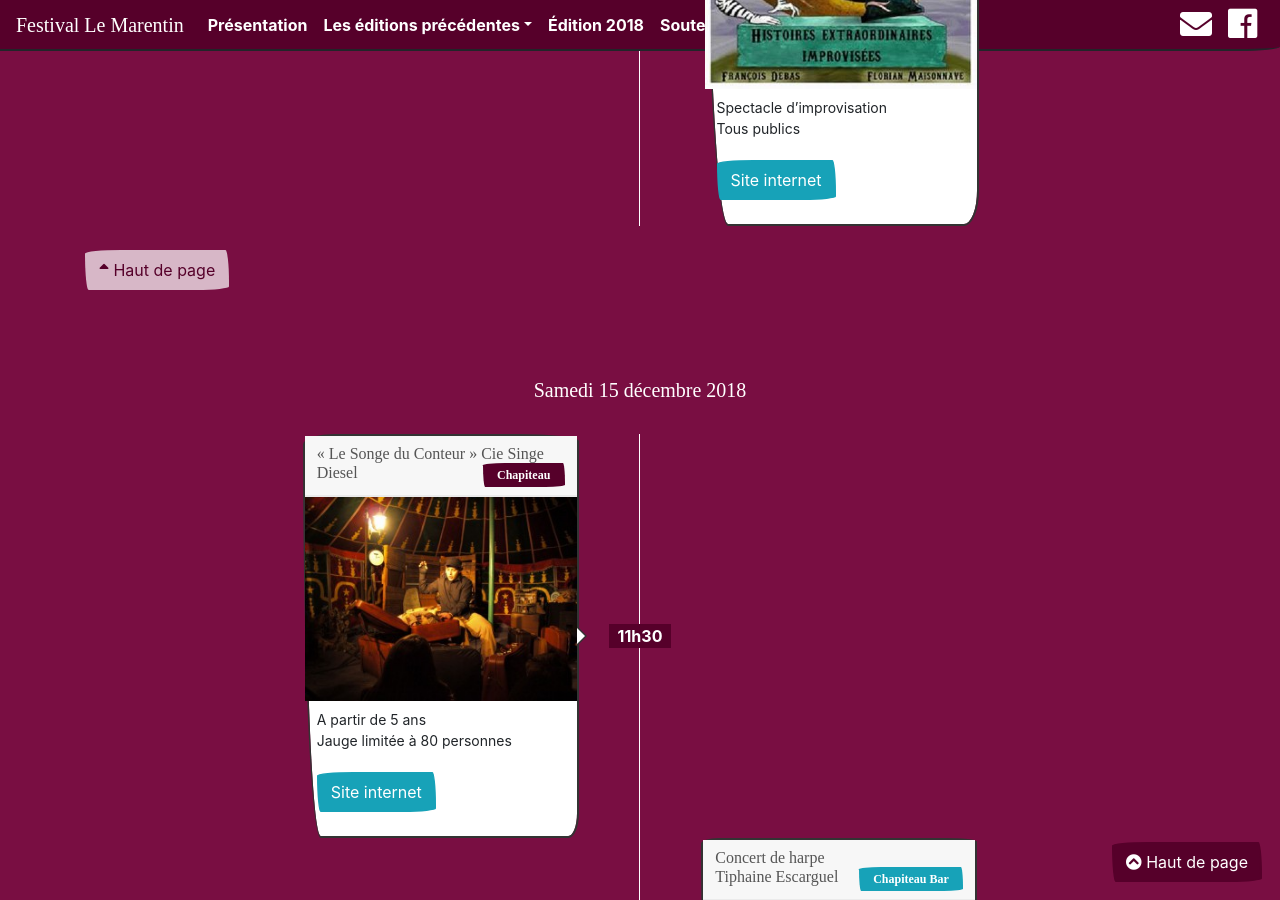
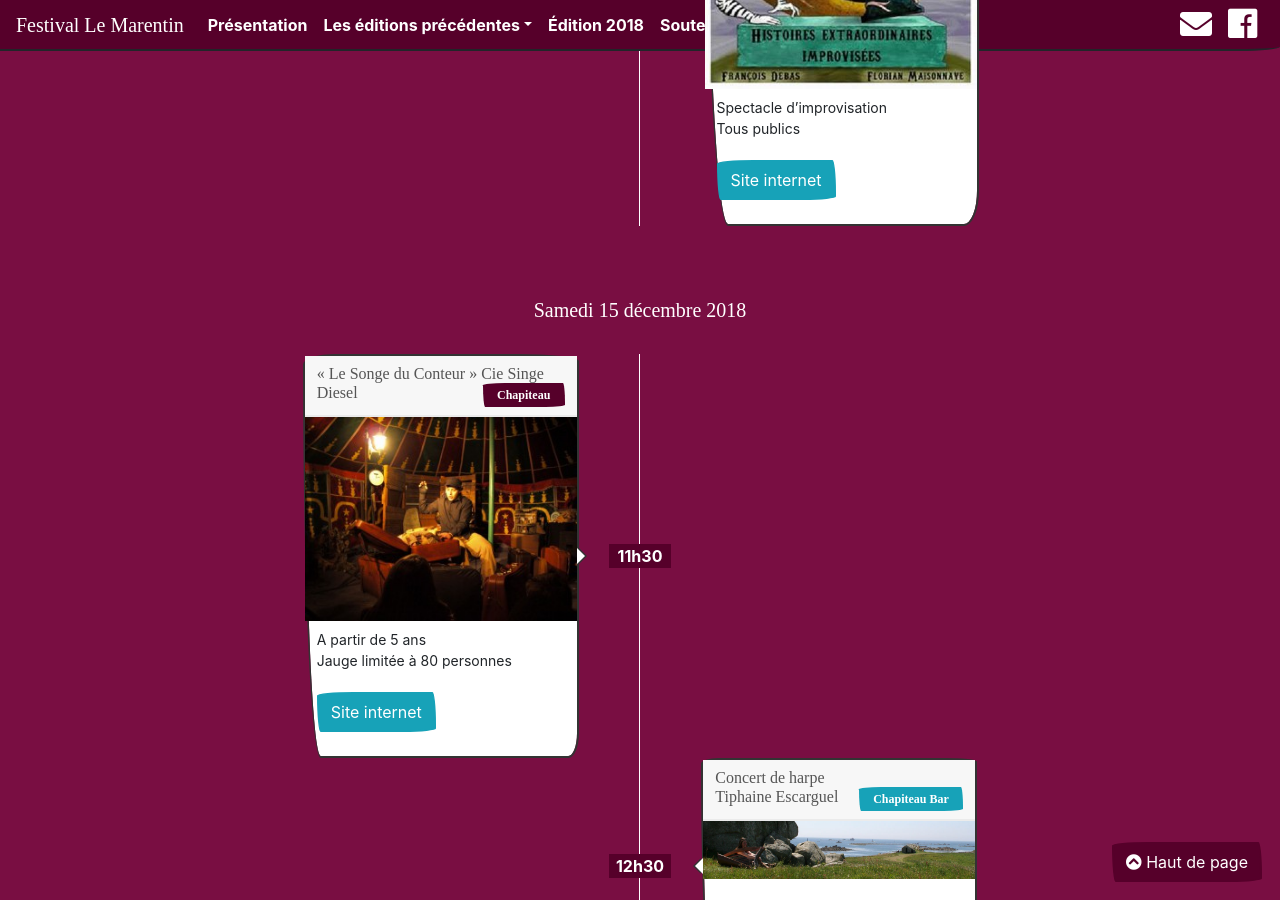
Before and after one commit to tibodut/marentin, a Jekyll site: the page built from edition-2018.html, in a window 1280 px wide and 900 px high, scrolled down 2452 px. Built offline with Jekyll 4.4.1, drawn with Linux system fonts in a browser that asks for light colours; nearby versions of some CDN libraries; some web fonts are replaced; some of the changed text lies outside the part shown.

Commit message:
Update edition-2018.html

```diff
--- a/edition-2018.html
+++ b/edition-2018.html
@@ -113,8 +113,7 @@ layout: default
    </div>
         </div>
         <br />
-<a class="btn btn-default" href="#haut-de-page" role="button" style="background:rgba(255,255,255,.7)"><span class="fa fa-sort-up"></span> Haut de page</a></p>
-        <br />
+
         <br />
         <br />
          <div class="container">
@@ -261,7 +260,6 @@ layout: default
 
 
         </div>    </div>
-<a class="btn btn-default" href="#haut-de-page" role="button" style="background:rgba(255,255,255,.7)"><span class="fa fa-sort-up"></span> Haut de page</a></p>
     </div>
 </div>
 </div>
@@ -321,7 +319,6 @@ layout: default
         </div>
 
       </div>
-    <a class="btn btn-primary" href="#haut-de-page" role="button"><span class="fa fa-sort-up"></span> Haut de page</a></p>
 
          </div>
 
@@ -350,7 +347,6 @@ function initMap() {
 
 <script src="https://maps.googleapis.com/maps/api/js?key=AIzaSyB7ER8y8I64T8nIEYWBJcFOEGHd5Fw-Y84&callback=initMap" async defer></script>
 
-       <a class="btn btn-default" href="#haut-de-page" role="button" style="background:rgba(255,255,255,.7)"><span class="fa fa-sort-up"></span> Haut de page</a></p>
 
 </div>
 </div>
@@ -408,7 +404,6 @@ function initMap() {
 Côté équipe éducative, Sandrine Riou s’occupe des 24 écoliers de CM1-CM2 ; Virginie Chaffotec, des 22 élèves de CE2-CM1 ; Stéphanie Denniel, des 21 élèves de CE1-CE2 ; Aurélien Chevallier, des 17 écoliers de CP. Catherine Robic a la charge des 25 élèves de grande section, épaulée par Adeline Bellec, assistante territoriale. La classe de Karine Cornily compte 26 enfants de petite et moyenne sections, avec Angélique Bord comme Atsem. Estelle Kerbrat assurera la décharge de direction et complétera son temps en grande section de maternelle. <br / >
 Le projet pédagogique sera axé sur le « Festival du Marentin », qui aura lieu en décembre sur la commune, et le 100e anniversaire de l’Armistice de 1918 sera le support d’un travail pour la classe de CE2-CM1. À noter que l’école a été retenue dans le cadre du plan « Écoles numériques rurales », et sera prochainement équipée d’un équipement informatique. </p>
 <br / >
-<a class="btn btn-primary" href="#haut-de-page" role="button"><span class="fa fa-sort-up"></span> Haut de page</a></p>
 
 <br / >
 <h5> <span class="fa fa-ellipsis-v"></span>  Stabilité des effectifs à l'école publique</h5>
@@ -418,7 +413,6 @@ Le projet pédagogique sera axé sur le « Festival du Marentin », qui aura lie
 Avec un effectif de 135 élèves à la rentrée, auxquels s'ajouteront quelques nouveaux en janvier 2019, cette rentrée s'est effectuée dans la stabilité... Sandrine Riou s'occupe des 24 écoliers de CM1-CM2 ; Virginie Chaffotec, dès 22 élèves de CE2-CM1 ; Stéphanie Denniel, des 21 élèves de CE1-CE2 ; Aurélien Chevallier, des 17 écoliers de CP. Au niveau des classes maternelles, Catherine Robic est à la charge des 25 élèves de grande section, accompagnée d'Adeline Bellec en qualité d'assistante territoriale. Karine Cornily s'occupe des 26 plus jeunes enfants de l'établissement, réunis dans la classe de petite et moyenne sections, avec Angélique Bord comme Agent territorial spécialisé des écoles maternelle (Atsem). Par ailleurs, Estelle Kerbrat assurera durant l'année scolaire, la décharge de direction et complétera son temps en grande section de maternelle. <br / >
 Comme les effectifs, l'équipe reste stable. L'école axera son projet pédagogique autour du Festival du Marentin, en décembre. Les élèves volontaires participeront à l'ouverture du spectacle. D'autre part, un travail sera réalisé par la classe de CE2-CM1, sur le centenaire de l'Armistice de 1918. Avec notamment une exposition dans la commune. </p>
 <br / >
-<a class="btn btn-primary" href="#haut-de-page" role="button"><span class="fa fa-sort-up"></span> Haut de page</a></p>
 
 
 <br / >
@@ -437,9 +431,4 @@ Contact : <a href="mailto:lescordesassociees@gmail.com"  traget="_blank"> lescor
 <br / >
 
 
-
-
-
- <a class="btn btn-primary" href="#haut-de-page" role="button"><span class="fa fa-sort-up"></span> Haut de page</a></p>
-
  </div>
```
